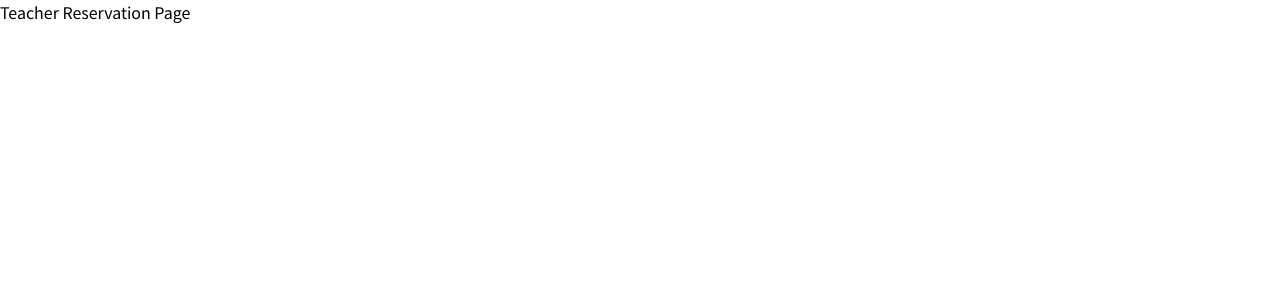
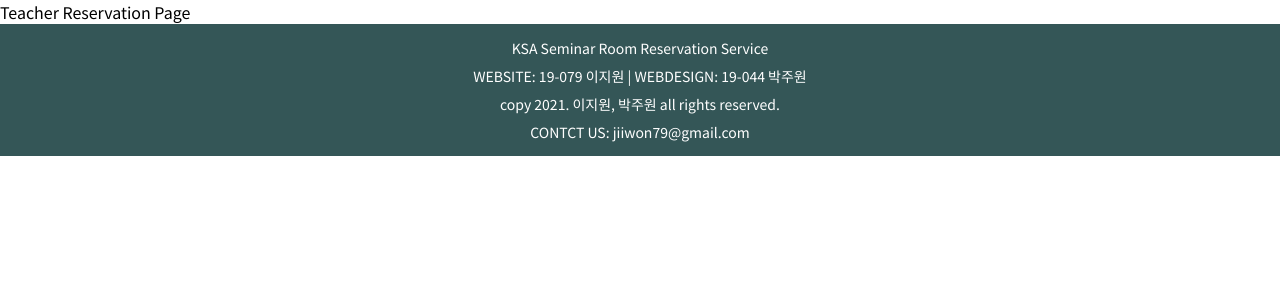
Before and after one commit to jiwon79/KSA-reservation-viewer, a React (Create React App) app: page /teacher in a window 1280 px wide. Shown: the top 300 px of the page. Built offline with nearby package versions, Linux system fonts and the light colour scheme.

Commit message:
feat: Add Footer

```diff
--- a/src/App.js
+++ b/src/App.js
@@ -6,6 +6,7 @@ import Main from './Screens/Main';
 import Admin from './Screens/Admin';
 import Log from './Screens/Log'
 import Teacher from './Screens/Teacher'
+import Footer from './components/Main/Footer';
 
 function App() {
   return (
@@ -17,6 +18,7 @@ function App() {
           <Route path="/log" element={<Log/>} />
           <Route path="/teacher" element={<Teacher/>} />
         </Routes>
+        <Footer/>
       </Router>
     </div>
   );
--- /dev/null
+++ b/src/components/Main/Footer/index.js
@@ -0,0 +1,14 @@
+import React from 'react'
+
+import './style.css'
+
+export default function Footer() {
+  return (
+    <div className="footer">
+      <p>KSA Seminar Room Reservation Service</p>
+      <p>WEBSITE: 19-079 이지원 | WEBDESIGN: 19-044 박주원</p>
+      <p>copy 2021. 이지원, 박주원 all rights reserved.</p>
+      <p>CONTCT US: jiiwon79@gmail.com</p>
+    </div>
+  )
+}
--- /dev/null
+++ b/src/components/Main/Footer/style.css
@@ -0,0 +1,15 @@
+.footer {
+  display: flex;
+  flex-direction: column;
+  justify-content: center;
+  background-color: #345657;
+  padding: 10px 0 10px 0;
+}
+
+.footer p {
+  text-align: center;
+  margin: 4px 0 4px 0;
+  padding: 0;
+  font-size: 14px;
+  color: #fff;
+}
```
